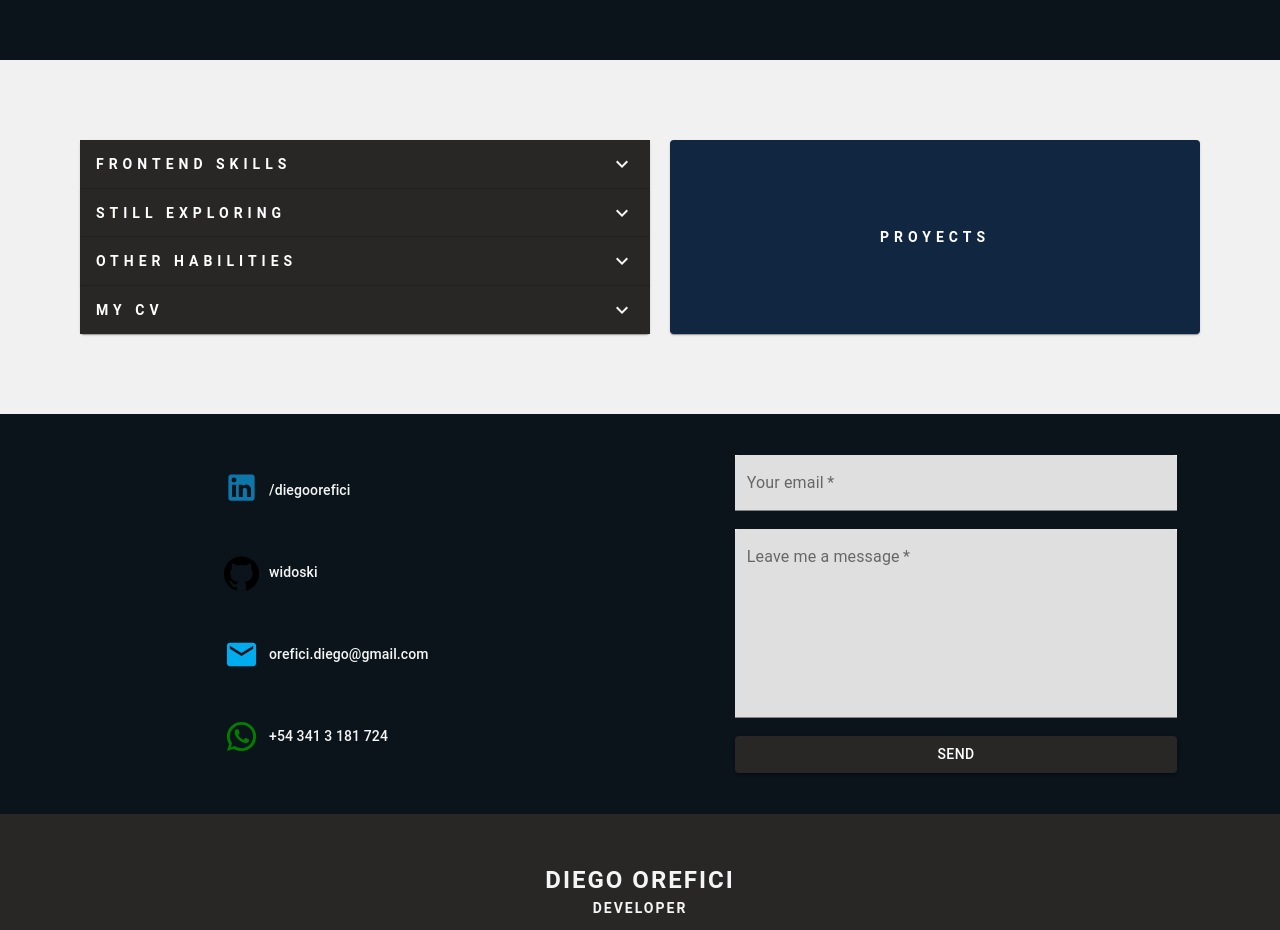
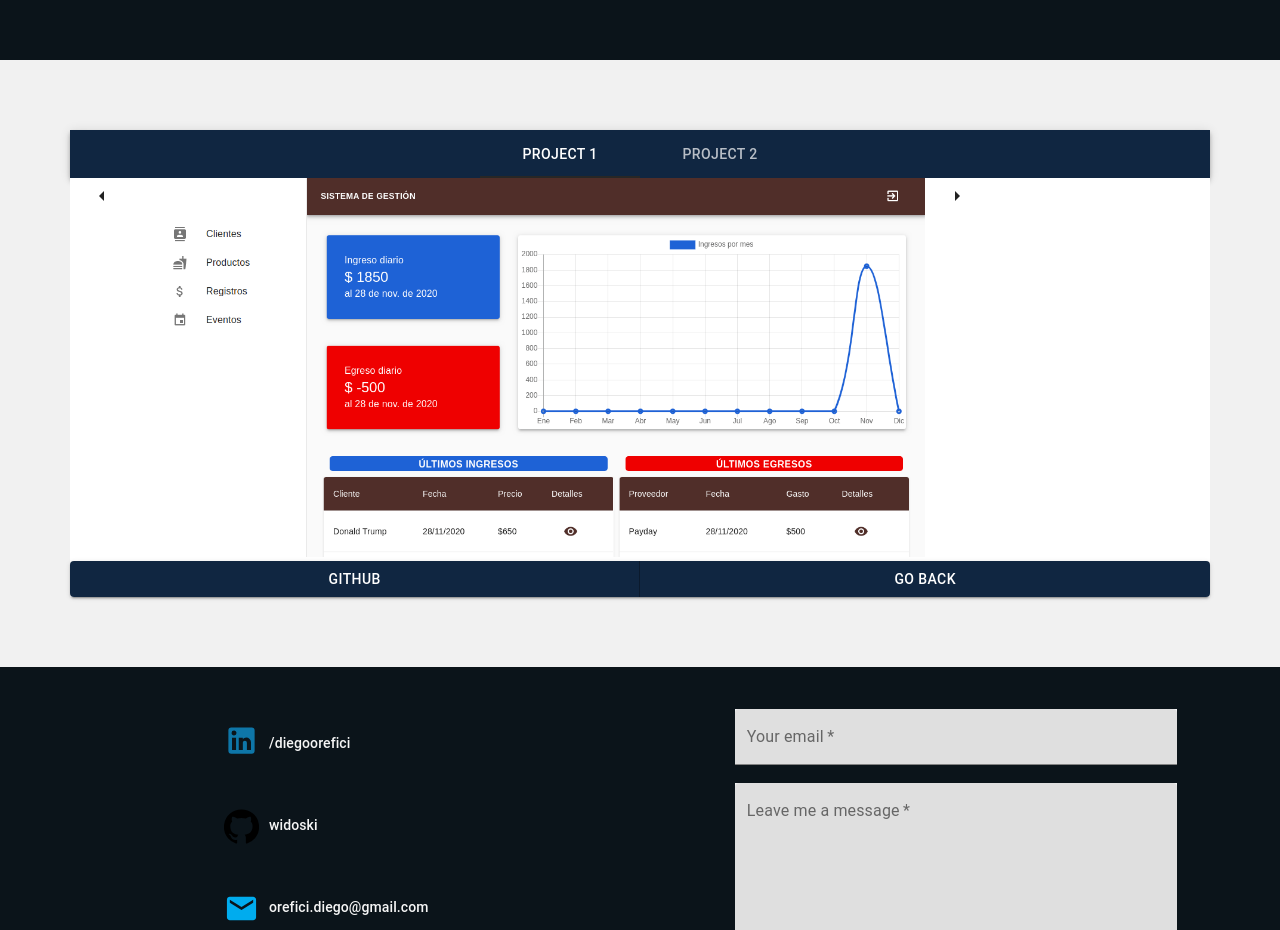
Before and after one commit to Widoski/portfolio-app, a React (Create React App) app: page / in a window 1280 px wide. Shown: the part 940-1870 px from the top of the page. Built offline with nearby package versions, Linux system fonts and the light colour scheme.

Commit message:
working on skills section

```diff
--- a/src/components/Projects.js
+++ b/src/components/Projects.js
@@ -1,5 +1,5 @@
 import React, { useState } from 'react';
-import { Tabs, Tab, Grid, AppBar, Button } from '@material-ui/core';
+import { Tabs, Tab, Grid, AppBar, Button, ButtonGroup } from '@material-ui/core';
 import Website from './MyWebsiteCarousel.js';
 import System from './SystemCarousel.js';
 
@@ -20,35 +20,53 @@ export default function TabPanel(props) {
             </AppBar>
             <Projects value={value} id={0}>
                 <System />
+                <ButtonGroup variant="contained" color="primary" fullWidth>
+                    <Button
+                        onClick={() => console.log('anda')}
+                    >
+                        Github
+                </Button>
+                    <Button
+                        onClick={() => props.showProjects(false)}
+                    >
+                        Go back
+                </Button>
+                </ButtonGroup>
             </Projects>
             <Projects value={value} id={1}>
                 <Website />
-            </Projects>
                 <Button
-                fullWidth
+                    variant="contained"
+                    color="primary"
+                    onClick={() => console.log('anda')}
+                >
+                    Github
+                </Button>
+                <Button
                     variant="contained"
                     color="primary"
                     onClick={() => props.showProjects(false)}
                 >
                     Go back
                 </Button>
+            </Projects>
+
         </Grid>
     )
 }
 
 function Projects(props) {
     const { id, value, children } = props;
-    console.log(id, value, children)
 
     return (
-        <div style={{ width: "100%" }}>
+        <>
             {
                 value === id ? (
-                    <p>
+                    <Grid container item xs={12} style={{ background: "white" }}>
                         {children}
-                    </p>
+                    </Grid>
                 ) : null
             }
-        </div>
+        </>
     )
 }
--- a/src/components/SkillsSection.js
+++ b/src/components/SkillsSection.js
@@ -16,7 +16,7 @@ const styles = {
 }
 
 export default function SkillsSection() {
-    const [projects, setProjects] = useState(false);
+    const [projects, setProjects] = useState(true);
 
     const [backgroundColor, setBackgroundColor] = useState(false);
 
--- a/src/components/SystemCarousel.js
+++ b/src/components/SystemCarousel.js
@@ -1,6 +1,5 @@
-import React, { useState, useContext } from 'react';
-import { Typography, Grid, Tooltip } from '@material-ui/core';
-import AppContext from '../AppContext';
+import React, { useState } from 'react';
+import { Typography, Button, Grid, ButtonGroup } from '@material-ui/core';
 import '../Animations.css';
 import dash from '../img/dash.png';
 import events from '../img/events.png';
@@ -8,140 +7,117 @@ import registerIncome from '../img/registerIncome.png';
 import registers from '../img/registers.png';
 import income from '../img/income.png';
 import outcome from '../img/outcome.png';
-import ZoomInIcon from '@material-ui/icons/ZoomIn';
+import ArrowLeftIcon from '@material-ui/icons/ArrowLeft';
+import ArrowRightIcon from '@material-ui/icons/ArrowRight';
 
 const styles = {
-    images: {
-        width: "100%",
-        height: "100%"
-    },
-    box: {
-        width: "50%",
-    },
     zoom: {
         display: "flex",
         justifyContent: "center",
         alignItems: "center",
         width: "100%",
-        height: "100%",
         backgroundColor: "#102641"
     }
 }
 
 export default function SystemCarousel() {
-    const [zoom, setZoom] = useState({
-        state: false,
-        id: ""
-    });
+    const images = [
+        {
+            image: dash, id: 1
+        },
+        {
+            image: events, id: 2
+        },
+        {
+            image: income, id: 3
+        },
+        {
+            image: outcome, id: 4
+        },
+        {
+            image: registerIncome, id: 5
+        },
+        {
+            image: registers, id: 6
+        }
+    ]
 
-    const handleZoomImage = (state, picToShow) => {
-        setZoom({
-            ...state,
-            state,
-            picToShow
-        })
+    const [image, setImage] = useState({
+        img: dash,
+        id: 1
+    })
+
+    const nextImage = (id) => {
+
+        const newId = id + 1;
+
+        if (newId === images.length + 1) {
+            setImage({
+                ...image,
+                img: dash,
+                id: 1
+            })
+        } else {
+            images.forEach(i => {
+                if (newId === i.id) {
+                    setImage({
+                        ...image,
+                        img: i.image,
+                        id: i.id
+                    })
+                }
+            })
+
+        }
     }
 
-    const context = useContext(AppContext);
+    const previousImage = (id) => {
+
+        const newId = id - 1;
+
+        if (newId < 1) {
+            setImage({
+                ...image,
+                img: registers,
+                id: 6
+            })
+        } else {
+            images.forEach(i => {
+                if (newId === i.id) {
+                    setImage({
+                        ...image,
+                        img: i.image,
+                        id: i.id
+                    })
+                }
+            })
+        }
+    }
 
     return (
-        <>
-            <Typography style={{ margin: 30 }}>
-                This was a development for a company in Rosario, Argentina. The client needs, were: listing products, have a client's agenda, set events with notifications, monthly control of sales and losses, print payment vouchers, etc.
-            </Typography>
-            <Grid container item xs={12}>
-                <Grid item xs={12} sm={6} xl={6}
-                    onClick={() => context.handleOpenModal(true, outcome)}
-                    onMouseOver={() => handleZoomImage(true, "outcome")}
-                    onMouseLeave={() => handleZoomImage(false, "")}
+
+
+        <Grid item xs={12} style={{ display: "flex" }}>
+            <Grid item xs={1}>
+                <Button
+                    onClick={() => previousImage(image.id)}
                 >
-                    {
-                        zoom.state && zoom.picToShow === "outcome" ? (
-                            <div style={styles.zoom}>
-                                <Tooltip title="Zoom">
-                                    <ZoomInIcon style={{ background: "grey", borderRadius: 40, padding: 20, color: "black", border: "2px solid black", size: "100px" }} />
-                                </Tooltip>
-                            </div>
-                        ) : <img style={styles.images} src={`${outcome}`} alt="" />
-                    }
-                </Grid>
-                <Grid item xs={12} sm={6} xl={6}
-                    onClick={() => context.handleOpenModal(true, dash)}
-                    onMouseOver={() => handleZoomImage(true, "dash")}
-                    onMouseLeave={() => handleZoomImage(false, "")}
+                    <ArrowLeftIcon />
+                </Button>
+            </Grid>
+
+            <Grid xs={8}>
+                <img src={image.img} style={{ width: "100%" }} />
+            </Grid>
+
+            <Grid item xs={1}>
+                <Button
+                    onClick={() => nextImage(image.id)}
                 >
-                    {
-                        zoom.state && zoom.picToShow === "dash" ? (
-                            <div style={styles.zoom}>
-                                <Tooltip title="Zoom">
-                                    <ZoomInIcon style={{ background: "grey", borderRadius: 40, padding: 20, color: "black", border: "2px solid black", size: "100px" }} />
-                                </Tooltip>
-                            </div>
-                        ) : <img style={styles.images} src={`${dash}`} alt="" />
-                    }
-                </Grid>
-                <Grid item xs={12} sm={6} xl={6}
-                    onClick={() => context.handleOpenModal(true, registers)}
-                    onMouseOver={() => handleZoomImage(true, "registers")}
-                    onMouseLeave={() => handleZoomImage(false, "")}
-                >
-                    {
-                        zoom.state && zoom.picToShow === "registers" ? (
-                            <div style={styles.zoom}>
-                                <Tooltip title="Zoom">
-                                    <ZoomInIcon style={{ background: "grey", borderRadius: 40, padding: 20, color: "black", border: "2px solid black", size: "100px" }} />
-                                </Tooltip>
-                            </div>
-                        ) : <img style={styles.images} src={`${registers}`} alt="" />
-                    }
-                </Grid>
-                <Grid item xs={12} sm={6} xl={6}
-                    onClick={() => context.handleOpenModal(true, income)}
-                    onMouseOver={() => handleZoomImage(true, "income")}
-                    onMouseLeave={() => handleZoomImage(false, "")}
-                >
-                    {
-                        zoom.state && zoom.picToShow === "income" ? (
-                            <div style={styles.zoom}>
-                                <Tooltip title="Zoom">
-                                    <ZoomInIcon style={{ background: "grey", borderRadius: 40, padding: 20, color: "black", border: "2px solid black", size: "100px" }} />
-                                </Tooltip>
-                            </div>
-                        ) : <img style={styles.images} src={`${income}`} alt="" />
-                    }
-                </Grid>
-                <Grid item xs={12} sm={6} xl={6}
-                    onClick={() => context.handleOpenModal(true, events)}
-                    onMouseOver={() => handleZoomImage(true, "events")}
-                    onMouseLeave={() => handleZoomImage(false, "")}
-                >
-                    {
-                        zoom.state && zoom.picToShow === "events" ? (
-                            <div style={styles.zoom}>
-                                <Tooltip title="Zoom">
-                                    <ZoomInIcon style={{ background: "grey", borderRadius: 40, padding: 20, color: "black", border: "2px solid black", size: "100px" }} />
-                                </Tooltip>
-                            </div>
-                        ) : <img style={styles.images} src={`${events}`} alt="" />
-                    }
-                </Grid>
-                <Grid item xs={12} sm={6} xl={6}
-                    onClick={() => context.handleOpenModal(true, registerIncome)}
-                    onMouseOver={() => handleZoomImage(true, "registerIncome")}
-                    onMouseLeave={() => handleZoomImage(false, "")}
-                >
-                    {
-                        zoom.state && zoom.picToShow === "registerIncome" ? (
-                            <div style={styles.zoom}>
-                                <Tooltip title="Zoom">
-                                    <ZoomInIcon style={{ background: "grey", borderRadius: 40, padding: 20, color: "black", border: "2px solid black", size: "100px" }} />
-                                </Tooltip>
-                            </div>
-                        ) : <img style={styles.images} src={`${registerIncome}`} alt="" />
-                    }
-                </Grid>
+                    <ArrowRightIcon />
+                </Button>
+            </Grid>
+        </Grid>
 
-            </Grid>
-        </>
     )
 }
```
Lines whose indentation alone changed are shown as unchanged.
